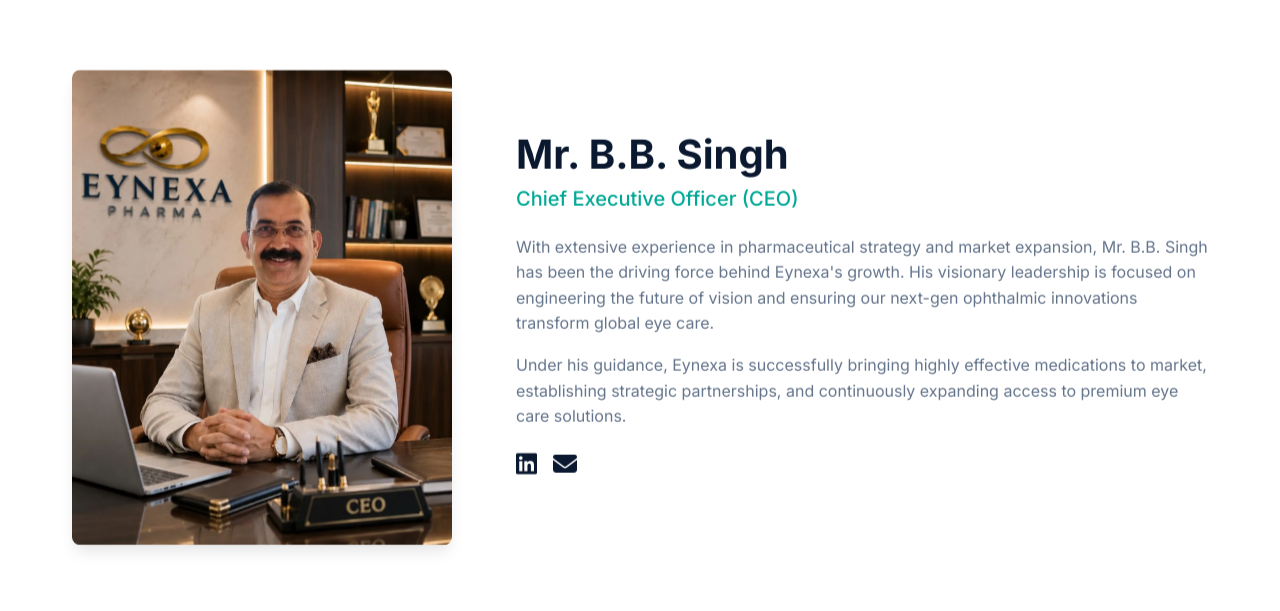
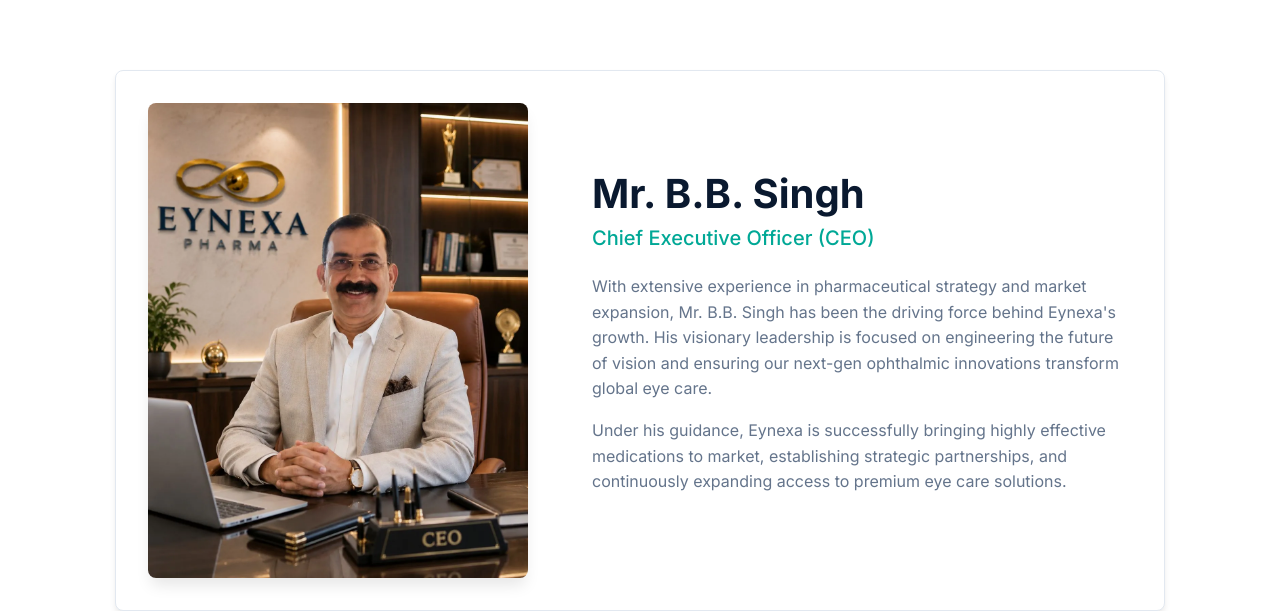
Before and after one commit to aryansingh81167/mywebsite, a plain HTML site: page leadership.html in a window 1280 px wide. Shown: the part 355-966 px from the top of the page. Drawn offline with Linux system fonts and the light colour scheme.

Commit message:
Leadership tab adjustments

```diff
--- a/leadership.html
+++ b/leadership.html
@@ -64,7 +64,7 @@
     </section>
 
     <section class="container fade-in-section">
-        <div class="leader-row">
+        <div class="leader-row card" style="max-width: 1050px; margin: 0 auto;">
             <div class="leader-photo">
                 <img src="images/mr_bb_singh.webp?v=3.5" alt="Mr. B.B. Singh, Chief Executive Officer">
             </div>
@@ -73,10 +73,6 @@
                 <h3 class="leader-title">Chief Executive Officer (CEO)</h3>
                 <p>With extensive experience in pharmaceutical strategy and market expansion, Mr. B.B. Singh has been the driving force behind Eynexa's growth. His visionary leadership is focused on engineering the future of vision and ensuring our next-gen ophthalmic innovations transform global eye care.</p>
                 <p>Under his guidance, Eynexa is successfully bringing highly effective medications to market, establishing strategic partnerships, and continuously expanding access to premium eye care solutions.</p>
-                <div class="leader-social">
-                    <a href="#" aria-label="LinkedIn"><i class="fa-brands fa-linkedin"></i></a>
-                    <a href="#" aria-label="Email"><i class="fa-solid fa-envelope"></i></a>
-                </div>
             </div>
         </div>
     </section>
```
